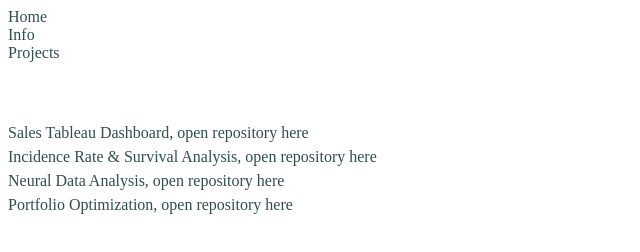
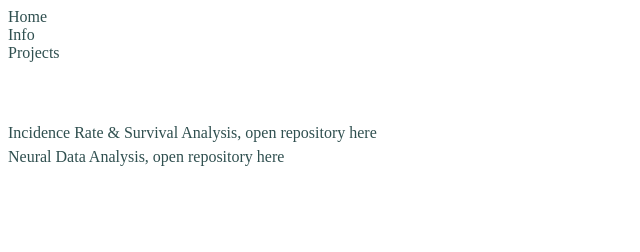
Before and after one commit to Kholoud-i/Kholoud-i.github.io, a plain HTML site: page projects.html in a window 1280 px wide. Shown: the whole page, without its empty margins (0-640 px from the left). Drawn offline with Linux system fonts and the light colour scheme.

Commit message:
Update projects.html

```diff
--- a/projects.html
+++ b/projects.html
@@ -28,10 +28,8 @@
     </nav>
    </header>
         <div id="Projects">
-            <p>Sales Tableau Dashboard, open repository <a href="https://github.com/Kholoud-i/Sales-Dashboard">here</a></p>
             <p>Incidence Rate & Survival Analysis, open repository <a href="https://github.com/Kholoud-i/Incidence-Rate-Survival">here</a></p>
             <p>Neural Data Analysis, open repository <a href="https://github.com/Kholoud-i/Neural-Data-Analysis">here</a></p>
-            <p>Portfolio Optimization, open repository <a href="https://github.com/Kholoud-i/Portfolio-Optimization">here</a></p>
 
         </div>
 </body>
```
